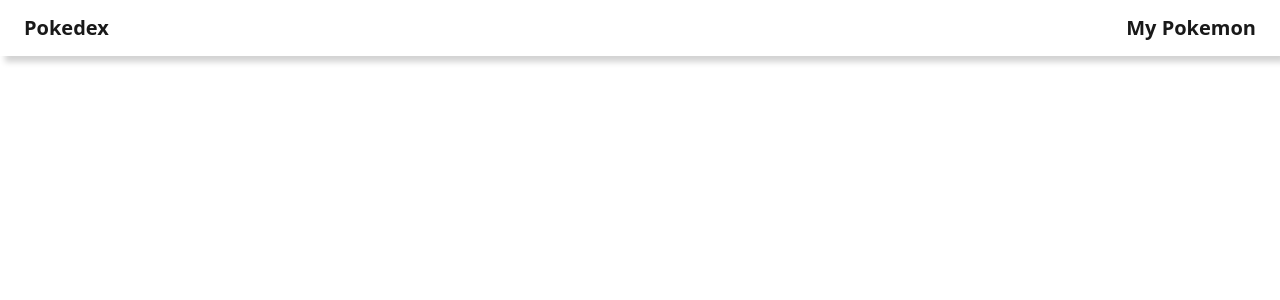
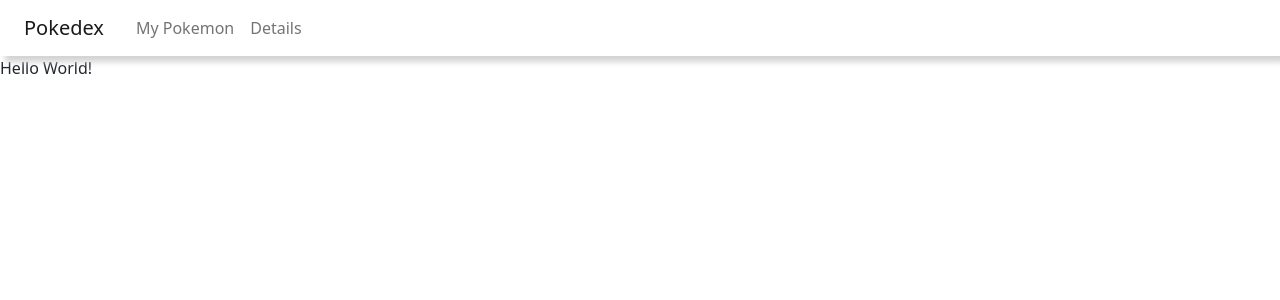
Before and after one commit to wahudamon/pokedex-react, a React (Create React App) app: page /details in a window 1280 px wide. Shown: the top 300 px of the page. Built offline with nearby package versions, Linux system fonts and the light colour scheme.

Commit message:
feat: create pokemon details page and add some adjustment on all react components

```diff
--- a/src/App.js
+++ b/src/App.js
@@ -8,6 +8,7 @@ import './App.css';
 import NavBar from './components/NavBar';
 import WildPokemonList from './pages/WildPokemonList';
 import MyPokemonList from './pages/MyPokemonList';
+import PokemonDetails from "./pages/PokemonDetails";
 
 function App() {
   return(
@@ -18,6 +19,7 @@ function App() {
         <Switch>
           <Route exact path="/" component={WildPokemonList} />
           <Route exact path="/my-pokemon" component={MyPokemonList} />
+          <Route exact path="/details" component={PokemonDetails} />
         </Switch>
       </div>
     </Router>
--- a/src/components/Card/index.js
+++ b/src/components/Card/index.js
@@ -0,0 +1,5 @@
+export default function Card(props) {
+  return(
+    <div></div>
+  )
+}
--- a/src/components/NavBar/index.js
+++ b/src/components/NavBar/index.js
@@ -1,15 +1,38 @@
-import { Navbar, NavbarBrand } from 'reactstrap';
+import { useState } from 'react';
+import {
+  Collapse,
+  Navbar,
+  NavbarToggler,
+  NavbarBrand,
+  Nav,
+  NavItem,
+  NavLink,
+} from 'reactstrap';
+
 import '../../App.css';
 
-function NavBar() {
+export default function NavBar() {
+  const [isOpen, setIsOpen] = useState(false);
+  const toggle = () => setIsOpen(!isOpen);
+
   return (
     <div>
-      <Navbar className="navbar" color="#fff" light>
-        <NavbarBrand className="mx-4" style={{fontWeight: 'bold'}} href="/">Pokedex</NavbarBrand>
-        <NavbarBrand className="mx-4" style={{fontWeight: 'bold'}} href="/my-pokemon">My Pokemon</NavbarBrand>
+      <Navbar color="#fff" light expand="md">
+        <NavbarBrand className="mx-4" href="/">Pokedex</NavbarBrand>
+        <NavbarToggler onClick={toggle} />
+        <Collapse isOpen={isOpen} navbar>
+          <Nav className="mr-auto" navbar>
+            <NavItem>
+              <NavLink href="/my-pokemon">My Pokemon</NavLink>
+            </NavItem>
+            <NavItem>
+              <NavLink href="/details">Details</NavLink>
+            </NavItem>
+          </Nav>
+        </Collapse>
       </Navbar>
     </div>
   )
 }
 
-export default NavBar;
+// export default NavBar;
--- a/src/pages/MyPokemonList/index.js
+++ b/src/pages/MyPokemonList/index.js
@@ -7,7 +7,7 @@ import {
 } from 'reactstrap';
 import { PokemonColors } from '../../components/PokemonColors';
 
-function MyPokemonList() {
+export default function MyPokemonList() {
   return(
     <div className="app">
       <header className="app-header">
@@ -40,5 +40,3 @@ function MyPokemonList() {
     </div>
   )
 }
-
-export default MyPokemonList;
--- /dev/null
+++ b/src/pages/PokemonDetails/index.js
@@ -0,0 +1,9 @@
+import '../../App.css';
+
+export default function PokemonDetails() {
+  return(
+    <div>
+      Hello World!
+    </div>
+  )
+}
--- a/src/pages/WildPokemonList.js
+++ b/src/pages/WildPokemonList.js
@@ -1,6 +1,6 @@
 import '../App.css';
 import { useEffect, useState } from 'react';
-import { getAllPokemon } from '../utils/getPokemonList';
+import { getAllPokemon } from '../utils/queriesList';
 import {
   Card, CardText, CardBody,
   CardTitle,
@@ -9,7 +9,7 @@ import {
   CardImg,
 } from 'reactstrap';
 
-function WildPokemonList() {
+export default function WildPokemonList() {
   const [wildPokemon, getWildPokemon] = useState([]);
 
   useEffect(() => {
@@ -44,5 +44,3 @@ function WildPokemonList() {
     </div>
   )
 }
-
-export default WildPokemonList;
--- a/src/utils/getPokemonList.js
+++ b/src/utils/queriesList.js
@@ -4,7 +4,7 @@
 // }
 
 export const getAllPokemon = async () => {
-  const pokemonName = await fetching('https://pokeapi.co/api/v2/pokemon-form?limit=10&offset=10');
+  const pokemonName = await fetching('https://pokeapi.co/api/v2/pokemon-form?limit=20&offset=20');
   const pokemonArray = [];
   for(let i = 0; i < pokemonName.results.length; i++) {
     const pokemon = pokemonName.results[i];
@@ -19,6 +19,11 @@ export const getAllPokemon = async () => {
   return pokemonArray;
 }
 
+export const getPokemonDetails = async () => {
+  const data = await fetching('https://pokeapi.co/api/v2/pokemon/pikachu');
+  return data;
+}
+
 const fetching = async (url) => {
   const data = await fetch(url);
   const body = data.json();
```
